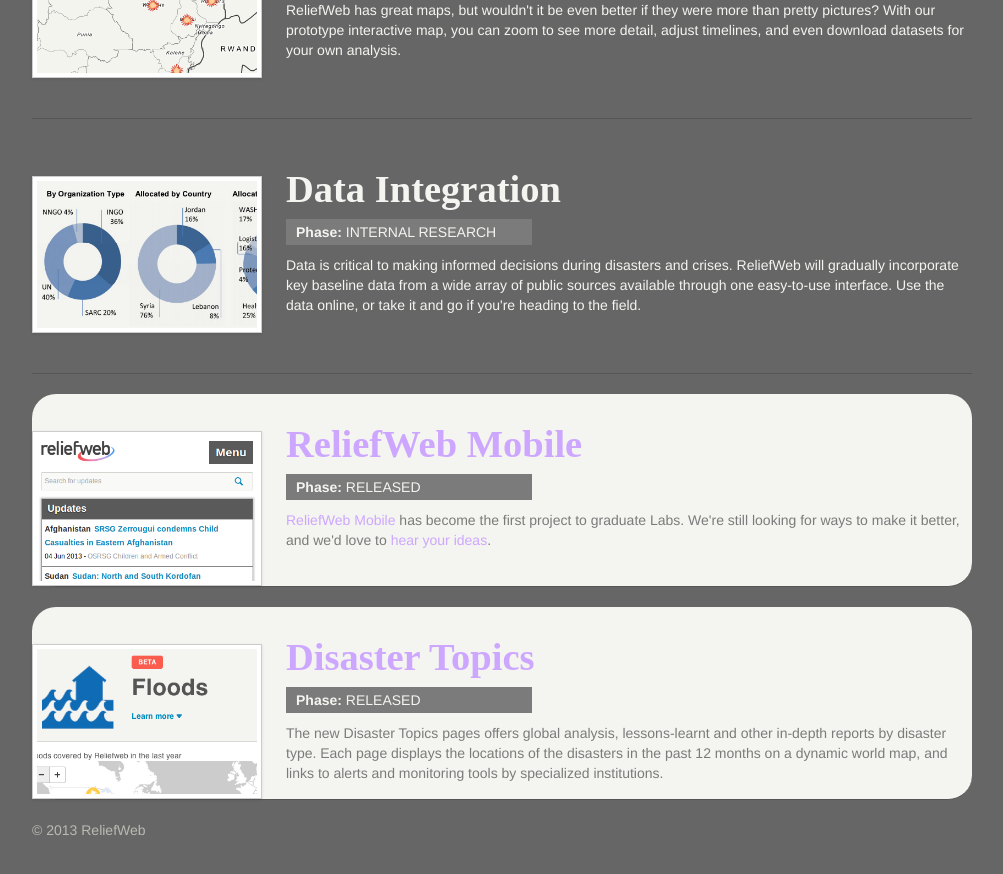
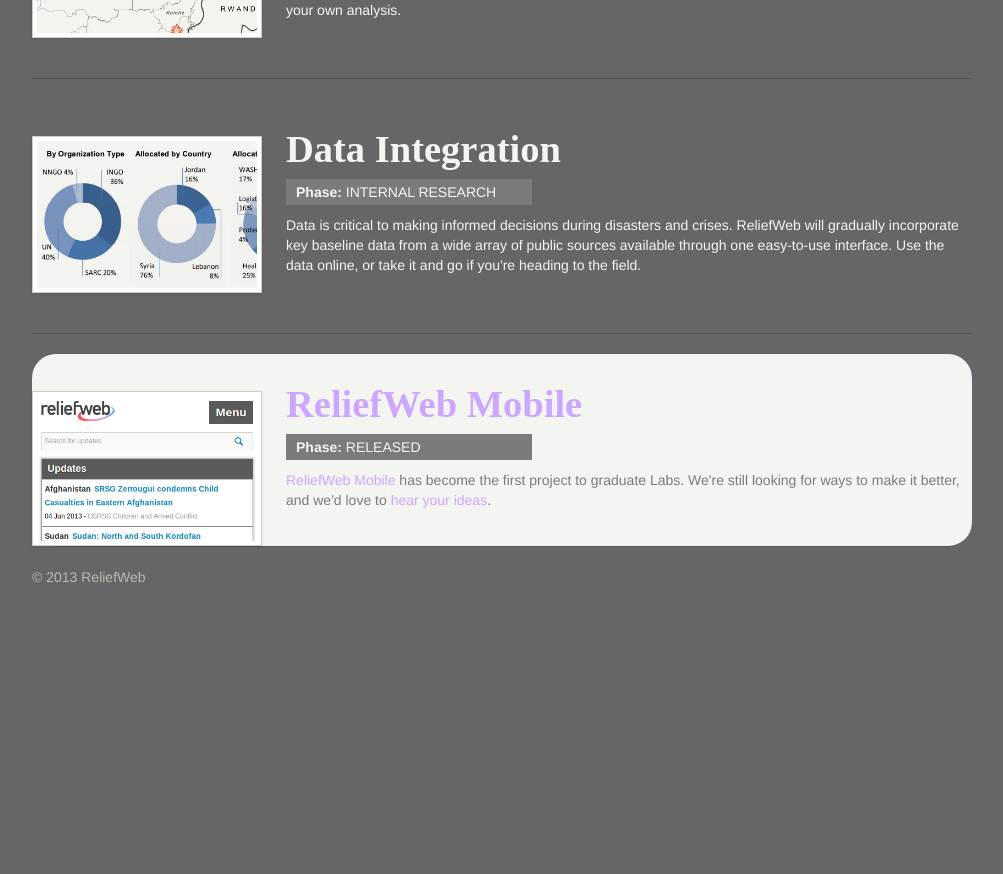
Before and after one commit to UN-OCHA/rwint-labs, a Jekyll site: the page built from index.html, in a window 1280 px wide and 900 px high, scrolled down 1400 px. Shown: the top 874 px of the window, without its empty margins (138-1141 px from the left). Built offline with Jekyll 4.4.1, drawn with Linux system fonts in a browser that asks for light colours; some web fonts are replaced; after the commit the page ends 2047 px from its top, so only the background shows below that.

Commit message:
remove duplicate post

```diff
--- a/_posts/2013-01-01-rw_disasters.html
+++ /dev/null
@@ -1,9 +0,0 @@
----
-layout: project
-id: rw-project-disaster
-title: Disaster Topics
-link: http://reliefweb.int/topics/floods
-phase: Released
-image: img/rw-thumbnail-disaster.png
----
-The new Disaster Topics pages offers global analysis, lessons-learnt and other in-depth reports by disaster type. Each page displays the locations of the disasters in the past 12 months on a dynamic world map, and links to alerts and monitoring tools by specialized institutions.
--- a/_posts/2013-07-15-rw_disasters.html
+++ b/_posts/2013-07-15-rw_disasters.html
@@ -3,7 +3,7 @@
 id: rw-project-disaster
 title: Disaster Topics
 link: http://reliefweb.int/topics/floods
-phase: Beta
+phase: Released
 image: img/rw-thumbnail-disaster.png
 ---
 
```
